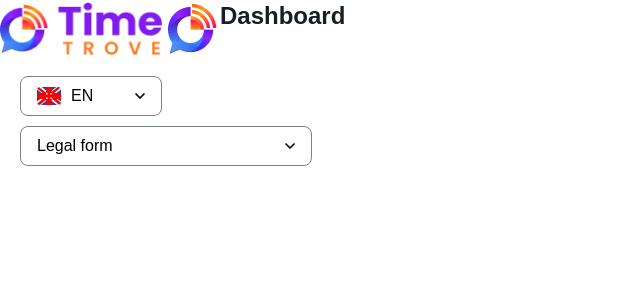
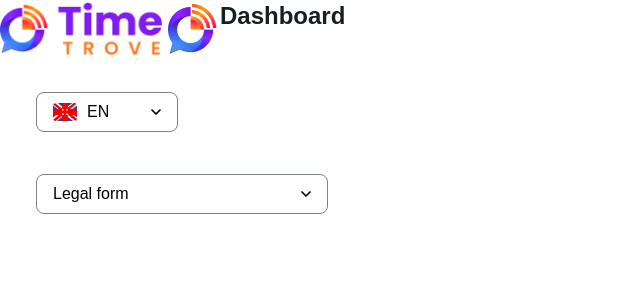
Before and after one commit to NenadBanjeglav/time-trove, a React (Vite) app: page / in a window 1280 px wide. Shown: the top 300 px of the page, without its empty margins (0-640 px from the left). Built offline with nearby package versions, Linux system fonts and the light colour scheme.

Commit message:
resuable card component

```diff
--- /dev/null
+++ b/src/components/atoms/card/Card.tsx
@@ -0,0 +1,14 @@
+import type { HTMLAttributes, ReactNode } from 'react'
+import { StyledCard } from './card.styles'
+
+type CardProps = HTMLAttributes<HTMLDivElement> & {
+  children: ReactNode
+}
+
+export const Card = ({
+  children,
+
+  ...rest
+}: CardProps) => {
+  return <StyledCard {...rest}>{children}</StyledCard>
+}
--- /dev/null
+++ b/src/components/atoms/card/card.styles.ts
@@ -0,0 +1,10 @@
+import styled from 'styled-components'
+
+export const StyledCard = styled.div`
+  background-color: ${({ theme }) => theme.colors.neutral.hue0};
+  padding: ${({ theme }) => theme.spacing.medium};
+  border-radius: ${({ theme }) => theme.borderRadius.xLarge};
+  width: fit-content;
+  display: flex;
+  flex-direction: column;
+`
--- a/src/pages/Dashboard.tsx
+++ b/src/pages/Dashboard.tsx
@@ -1,28 +1,27 @@
-import { Chip } from '../components/atoms/chip/Chip'
-import { ChipSizeEnum } from '../components/atoms/chip/chip.types'
 import { useState } from 'react'
 
 import { Dropdown } from '../components/atoms/dropdown/Dropdown'
 import { companyTypeOptions } from '../constants/companyType'
 import { languages } from '../constants/languages'
+import { Card } from '../components/atoms/card/Card'
 
 export const Dashboard = () => {
   const [locale, setLocale] = useState(languages[0].value)
   const [companyType, setCompanyType] = useState(companyTypeOptions[0].value)
   return (
     <div style={{ display: 'flex', flexDirection: 'column', gap: '10px', padding: '20px' }}>
-      <div>
+      <Card>
         <Dropdown options={languages} value={locale} onChange={setLocale} />
-      </div>
+      </Card>
 
-      <div>
+      <Card>
         <Dropdown
           options={companyTypeOptions}
           value={companyType}
           size="large"
           onChange={setCompanyType}
         />
-      </div>
+      </Card>
     </div>
   )
 }
```
Also changed, not shown: 1 other file (tests, documents, lock files or other folders).
